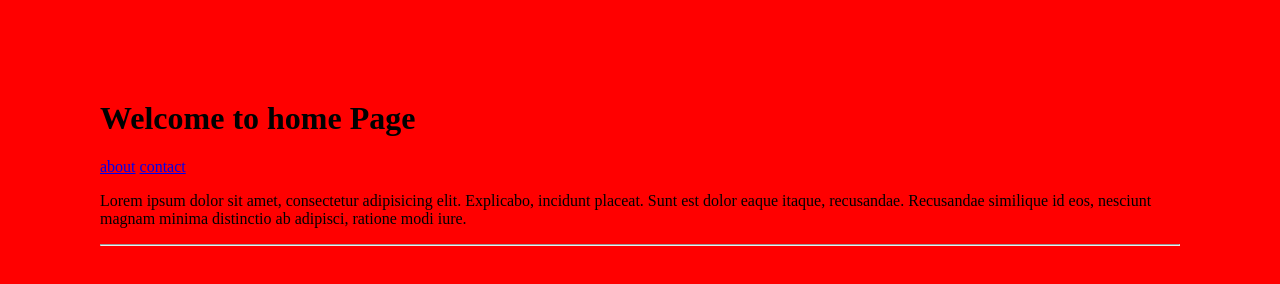
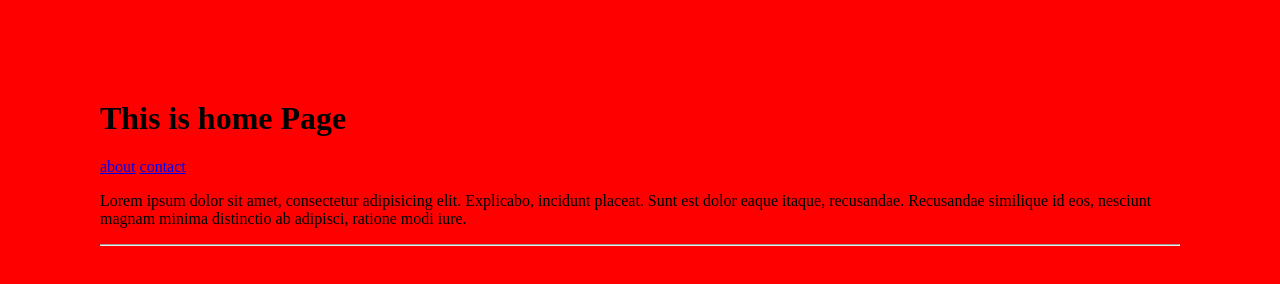
Before and after one commit to jabert74/project, a plain HTML site: page index.html in a window 1280 px wide. Drawn offline with Linux system fonts and the light colour scheme.

Commit message:
change title index.html

```diff
--- a/index.html
+++ b/index.html
@@ -6,7 +6,9 @@
     <link rel="stylesheet" href="css/style.css">
   </head>
   <body>
-    <h1>Welcome to home Page</h1>
+    <h1>
+      This is home Page
+    </h1>
 
     <header>
       <nav>
```
